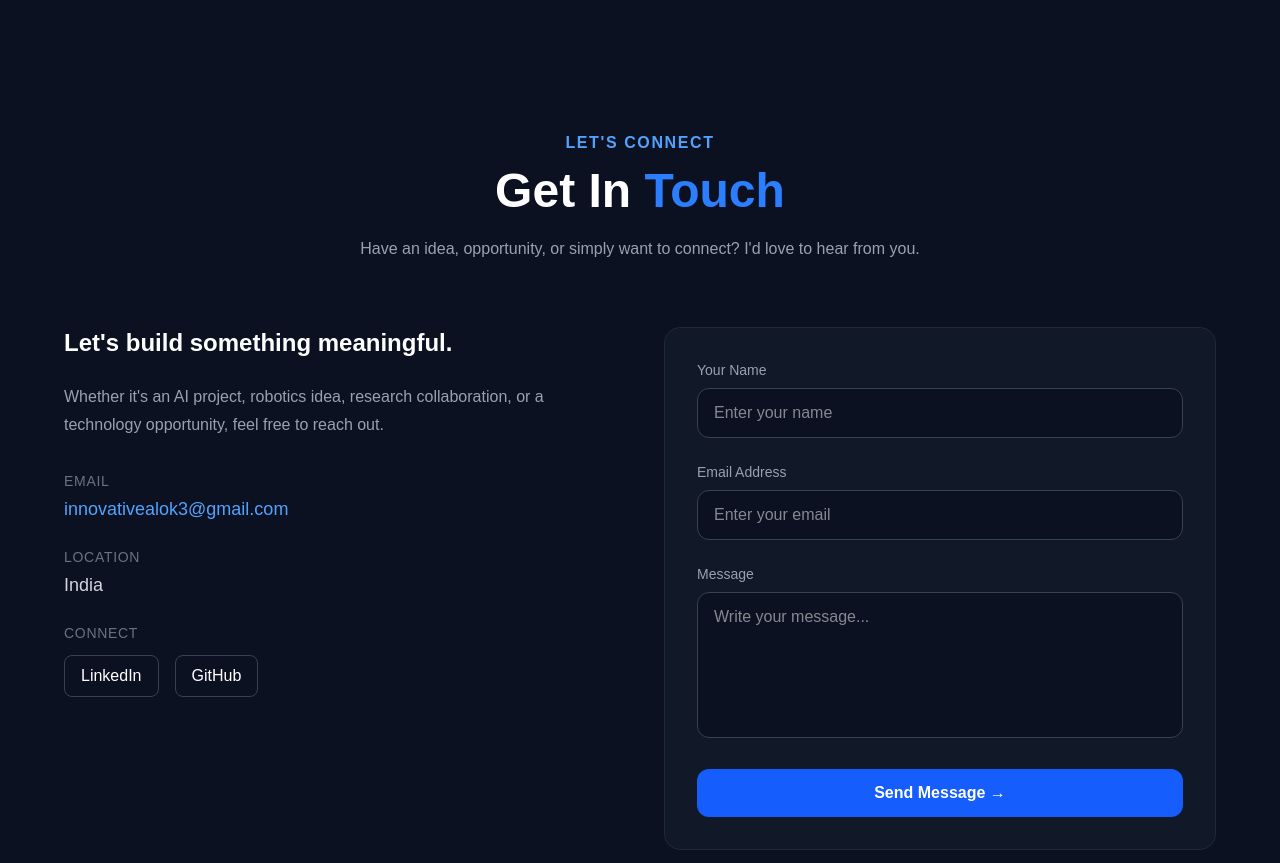
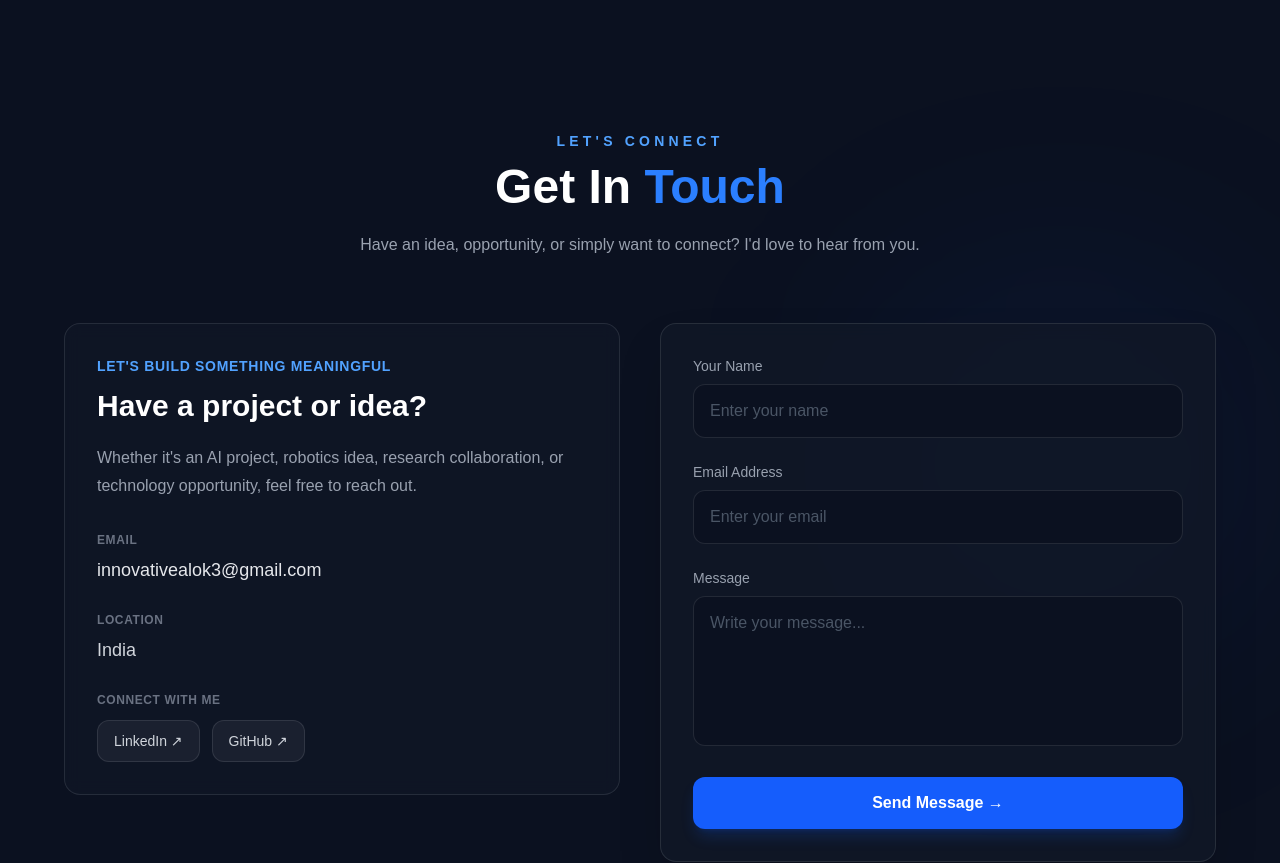
Before and after one commit to innovatialokji/portfolio, a Next.js app: page / in a window 1280 px wide. Shown: the part 5440-6303 px from the top of the page. Built offline with nearby package versions, Linux system fonts and the light colour scheme.

Commit message:
Polish contact section and add social links

```diff
--- a/app/components/Contact.tsx
+++ b/app/components/Contact.tsx
@@ -1,59 +1,93 @@
+"use client";
+
+import { motion } from "framer-motion";
+
 export default function Contact() {
   return (
     <section
       id="contact"
-      className="min-h-screen bg-[#0B1120] text-white px-6 py-24"
+      className="relative overflow-hidden bg-[#0B1120] px-6 py-24 text-white"
     >
-      <div className="max-w-6xl mx-auto">
+      {/* Ambient Glow */}
+      <motion.div
+        animate={{
+          x: [0, -60, 0],
+          y: [0, 40, 0],
+        }}
+        transition={{
+          duration: 12,
+          repeat: Infinity,
+          ease: "easeInOut",
+        }}
+        className="pointer-events-none absolute right-0 top-1/4 h-80 w-80 rounded-full bg-blue-600/10 blur-[130px]"
+      />
 
-        {/* Section Heading */}
-        <div className="text-center mb-16">
-          <p className="text-blue-400 font-semibold tracking-widest uppercase mb-3">
-            Let's Connect
+      <div className="relative mx-auto max-w-6xl">
+
+        {/* Heading */}
+        <motion.div
+          initial={{ opacity: 0, y: 30 }}
+          whileInView={{ opacity: 1, y: 0 }}
+          viewport={{ once: true }}
+          transition={{ duration: 0.7 }}
+          className="mb-16 text-center"
+        >
+          <p className="mb-3 text-sm font-semibold uppercase tracking-[0.3em] text-blue-400">
+            Let&apos;s Connect
           </p>
 
-          <h2 className="text-4xl md:text-5xl font-bold">
+          <h2 className="text-4xl font-bold md:text-5xl">
             Get In <span className="text-blue-500">Touch</span>
           </h2>
 
-          <p className="text-gray-400 max-w-2xl mx-auto mt-5 leading-7">
+          <p className="mx-auto mt-5 max-w-2xl leading-7 text-gray-400">
             Have an idea, opportunity, or simply want to connect?
-            I'd love to hear from you.
+            I&apos;d love to hear from you.
           </p>
-        </div>
+        </motion.div>
 
-        {/* Contact Content */}
-        <div className="grid md:grid-cols-2 gap-12">
+        <div className="grid gap-10 md:grid-cols-2">
 
           {/* Left Side */}
-          <div>
-            <h3 className="text-2xl font-bold mb-6">
-              Let's build something meaningful.
+          <motion.div
+            initial={{ opacity: 0, x: -40 }}
+            whileInView={{ opacity: 1, x: 0 }}
+            viewport={{ once: true }}
+            transition={{ duration: 0.7 }}
+          >
+            <div className="rounded-2xl border border-white/10 bg-[#111827]/70 p-8 backdrop-blur-sm">
+
+              <p className="mb-3 text-sm font-semibold uppercase tracking-wider text-blue-400">
+                Let&apos;s build something meaningful
+              </p>
+
+              <h3 className="mb-5 text-3xl font-bold">
+                Have a project or idea?
               </h3>
 
-            <p className="text-gray-400 leading-7 mb-8">
-              Whether it's an AI project, robotics idea, research
-              collaboration, or a technology opportunity, feel free to
+              <p className="mb-8 leading-7 text-gray-400">
+                Whether it&apos;s an AI project, robotics idea, research
+                collaboration, or technology opportunity, feel free to
                 reach out.
               </p>
 
               {/* Email */}
-            <div className="mb-6">
-              <p className="text-gray-500 text-sm uppercase tracking-wider mb-1">
+              <div className="mb-7">
+                <p className="mb-2 text-xs font-semibold uppercase tracking-wider text-gray-500">
                   Email
                 </p>
 
                 <a
                   href="mailto:innovativealok3@gmail.com"
-                className="text-lg text-blue-400 hover:text-blue-300 transition"
+                  className="text-lg text-gray-200 transition hover:text-blue-400"
                 >
                   innovativealok3@gmail.com
                 </a>
               </div>
 
               {/* Location */}
-            <div className="mb-6">
-              <p className="text-gray-500 text-sm uppercase tracking-wider mb-1">
+              <div className="mb-7">
+                <p className="mb-2 text-xs font-semibold uppercase tracking-wider text-gray-500">
                   Location
                 </p>
 
@@ -64,78 +98,114 @@ export default function Contact() {
 
               {/* Social Links */}
               <div>
-              <p className="text-gray-500 text-sm uppercase tracking-wider mb-3">
-                Connect
+                <p className="mb-3 text-xs font-semibold uppercase tracking-wider text-gray-500">
+                  Connect with me
                 </p>
 
-              <div className="flex gap-4">
+                <div className="flex flex-wrap gap-3">
+
+                  {/* LinkedIn */}
                   <a
-                  href="#"
-                  className="border border-gray-700 rounded-lg px-4 py-2 hover:border-blue-500 hover:text-blue-400 transition"
+                    href="https://www.linkedin.com/in/alok-mishra-cst/"
+                    target="_blank"
+                    rel="noopener noreferrer"
+                    className="rounded-xl border border-white/10 bg-white/5 px-4 py-2.5 text-sm font-medium text-gray-300 transition hover:-translate-y-1 hover:border-blue-500/50 hover:text-blue-400"
                   >
-                  LinkedIn
+                    LinkedIn ↗
                   </a>
 
+                  {/* GitHub */}
                   <a
-                  href="#"
-                  className="border border-gray-700 rounded-lg px-4 py-2 hover:border-blue-500 hover:text-blue-400 transition"
+                    href="https://github.com/innovatialokji"
+                    target="_blank"
+                    rel="noopener noreferrer"
+                    className="rounded-xl border border-white/10 bg-white/5 px-4 py-2.5 text-sm font-medium text-gray-300 transition hover:-translate-y-1 hover:border-blue-500/50 hover:text-blue-400"
                   >
-                  GitHub
+                    GitHub ↗
                   </a>
-              </div>
+
                 </div>
               </div>
 
-          {/* Right Side — Contact Form */}
-          <div className="border border-gray-800 rounded-2xl p-8 bg-[#111827]">
+            </div>
+          </motion.div>
+
+          {/* Contact Form */}
+          <motion.div
+            initial={{ opacity: 0, x: 40 }}
+            whileInView={{ opacity: 1, x: 0 }}
+            viewport={{ once: true }}
+            transition={{ duration: 0.7, delay: 0.1 }}
+          >
+            <div className="rounded-2xl border border-white/10 bg-[#111827]/80 p-8 shadow-2xl backdrop-blur-sm">
 
               <form className="space-y-6">
 
+                {/* Name */}
                 <div>
-                <label className="block text-sm text-gray-400 mb-2">
+                  <label
+                    htmlFor="name"
+                    className="mb-2 block text-sm font-medium text-gray-400"
+                  >
                     Your Name
                   </label>
 
                   <input
+                    id="name"
                     type="text"
                     placeholder="Enter your name"
-                  className="w-full rounded-xl border border-gray-700 bg-[#0B1120] px-4 py-3 text-white outline-none focus:border-blue-500"
+                    className="w-full rounded-xl border border-white/10 bg-[#0B1120] px-4 py-3.5 text-white placeholder:text-gray-600 outline-none transition focus:border-blue-500 focus:ring-2 focus:ring-blue-500/10"
                   />
                 </div>
 
+                {/* Email */}
                 <div>
-                <label className="block text-sm text-gray-400 mb-2">
+                  <label
+                    htmlFor="email"
+                    className="mb-2 block text-sm font-medium text-gray-400"
+                  >
                     Email Address
                   </label>
 
                   <input
+                    id="email"
                     type="email"
                     placeholder="Enter your email"
-                  className="w-full rounded-xl border border-gray-700 bg-[#0B1120] px-4 py-3 text-white outline-none focus:border-blue-500"
+                    className="w-full rounded-xl border border-white/10 bg-[#0B1120] px-4 py-3.5 text-white placeholder:text-gray-600 outline-none transition focus:border-blue-500 focus:ring-2 focus:ring-blue-500/10"
                   />
                 </div>
 
+                {/* Message */}
                 <div>
-                <label className="block text-sm text-gray-400 mb-2">
+                  <label
+                    htmlFor="message"
+                    className="mb-2 block text-sm font-medium text-gray-400"
+                  >
                     Message
                   </label>
 
                   <textarea
+                    id="message"
                     rows={5}
                     placeholder="Write your message..."
-                  className="w-full rounded-xl border border-gray-700 bg-[#0B1120] px-4 py-3 text-white outline-none focus:border-blue-500 resize-none"
+                    className="w-full resize-none rounded-xl border border-white/10 bg-[#0B1120] px-4 py-3.5 text-white placeholder:text-gray-600 outline-none transition focus:border-blue-500 focus:ring-2 focus:ring-blue-500/10"
                   />
                 </div>
 
-              <button
+                {/* Button */}
+                <motion.button
+                  whileHover={{ y: -2 }}
+                  whileTap={{ scale: 0.98 }}
                   type="submit"
-                className="w-full rounded-xl bg-blue-600 py-3 font-semibold hover:bg-blue-700 transition"
+                  className="w-full rounded-xl bg-blue-600 py-3.5 font-semibold text-white shadow-lg shadow-blue-600/20 transition hover:bg-blue-500"
                 >
                   Send Message →
-              </button>
+                </motion.button>
 
               </form>
+
             </div>
+          </motion.div>
 
         </div>
       </div>
```
Lines whose indentation alone changed are shown as unchanged.
